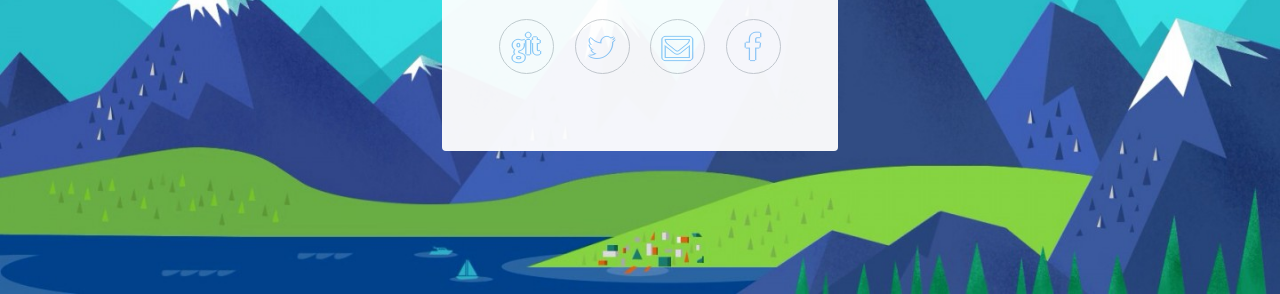
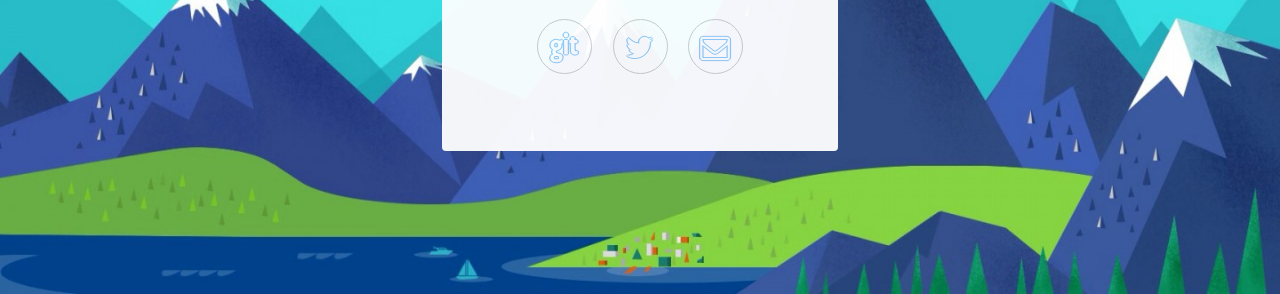
Before and after one commit to anilaras/anilaras.github.io, a plain HTML site: page index.html in a window 1280 px wide. Shown: the part 506-800 px from the top of the page. Drawn offline with Linux system fonts and the light colour scheme.

Commit message:
Update index.html

```diff
--- a/index.html
+++ b/index.html
@@ -56,7 +56,7 @@
 								<li><a href="https://github.com/anilaras/" class="fa fa-git">Github</a></li>
 								<li><a href="https://twitter.com/kaptanteneke" class="fa fa-twitter">Steam</a></li>
 								<li><a href="mailto:anilaras1@gmail.com" class="fa fa-envelope-o">Mail</a></li>
-								<li><a href="https://www.facebook.com/anilaras97" class="fa-facebook">Facebook</a></li>
+								<!--<li><a href="https://www.facebook.com/anilaras97" class="fa-facebook">Facebook</a></li>-->
 							</ul>
 						</footer>
 						<!--<hr />
```
